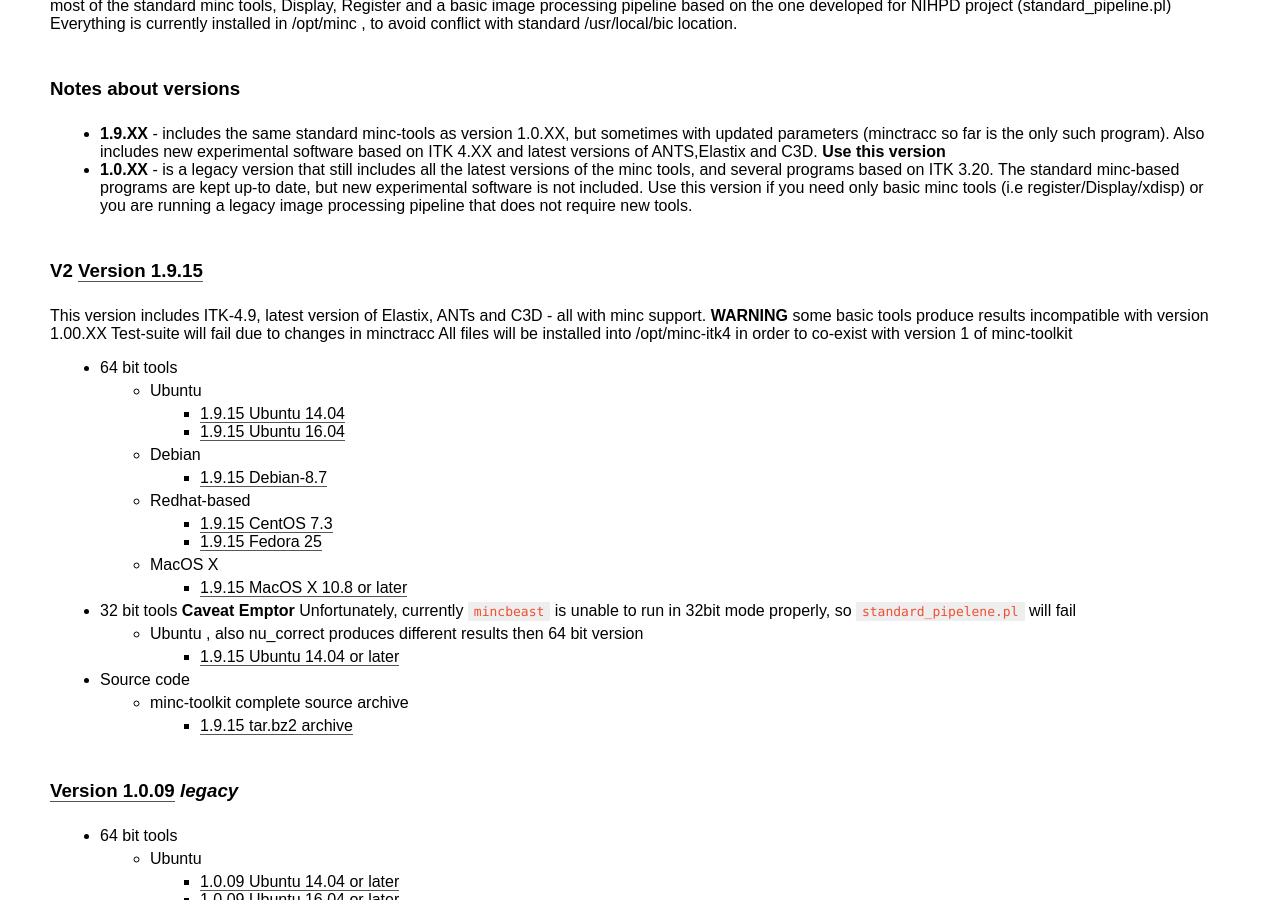
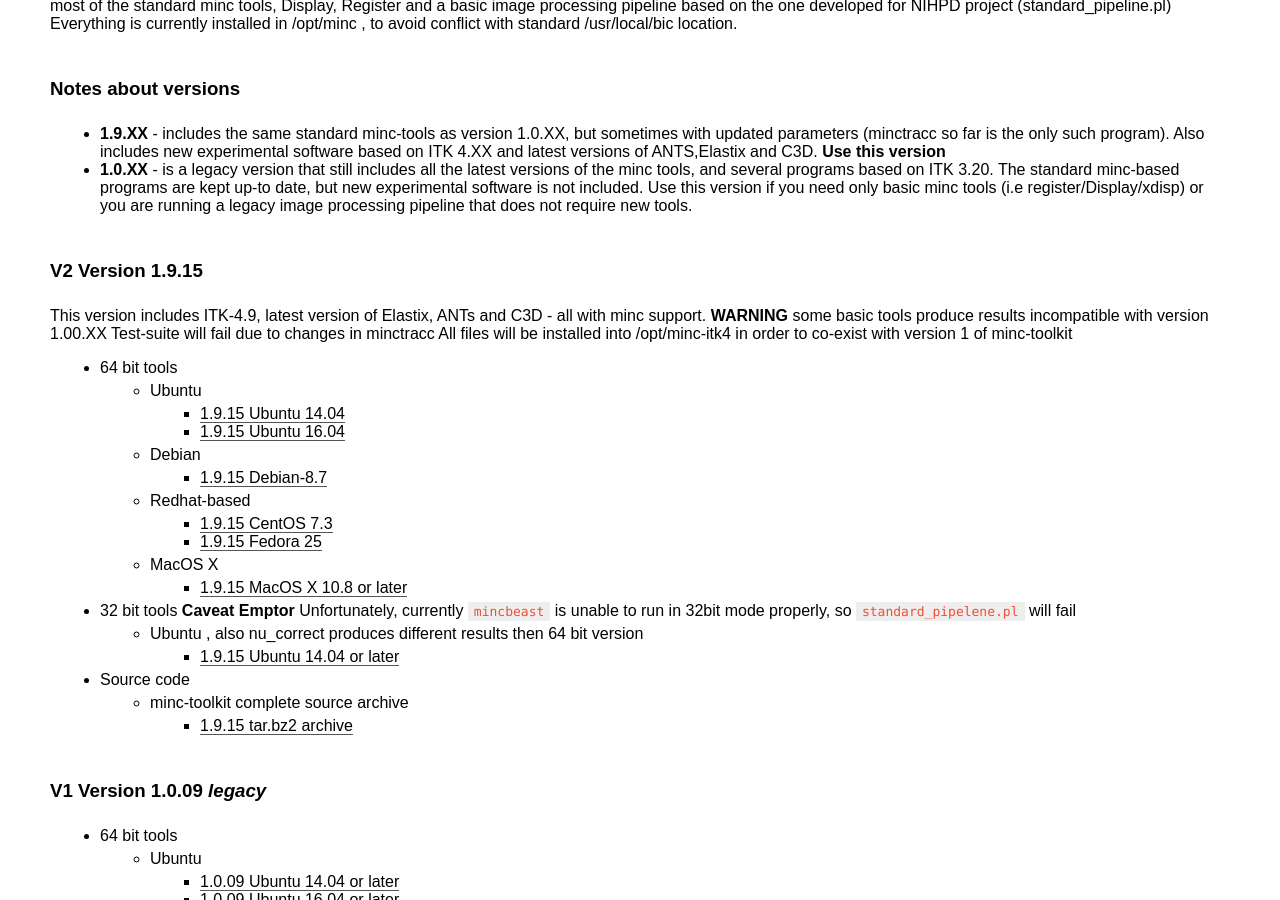
Before and after one commit to BIC-MNI/BIC-MNI.github.io, a Jekyll site: the page built from index.md, in a window 1280 px wide and 900 px high, scrolled down 867 px. Built offline with Jekyll 4.4.1, drawn with Linux system fonts in a browser that asks for light colours; some web fonts are replaced; some of the changed lines change nothing that is shown.

Commit message:
Updated links

```diff
--- a/index.md
+++ b/index.md
@@ -5,8 +5,8 @@
 ## Contents:
 * [MINC Toolkit](#MINC-Tool-Kit)
   * [MINC Toolkit versions](#notes-about-versions)
-  * Version 2 [Version 1.9.15](#v2)
-  * Version 1 [Version 1.0.09](#v1) *Legacy*
+  * Version 2 [Version 1.9.15](#v2-version-1915)
+  * Version 1 [Version 1.0.09](#v1-version-1009-legacy) *Legacy*
   * [Virtual Machine](#virtual-machine)
   * [Data files and models](#data-files-and-models)
   * [Previous versions](#previous-versions)
@@ -42,7 +42,7 @@
   The standard minc-based programs are kept up-to date, but new experimental software is not included. Use this version if you need
   only basic minc tools (i.e register/Display/xdisp) or you are running a legacy image processing pipeline that does not require new tools.
 
-### V2 [Version 1.9.15](#v2)
+### V2 Version 1.9.15
 This version includes ITK-4.9, latest version of Elastix, ANTs and C3D - all with minc support. **WARNING** some basic tools produce results incompatible with version 1.00.XX Test-suite will fail due to changes in minctracc
 All files will be installed into /opt/minc-itk4 in order to co-exist with version 1 of minc-toolkit
 
@@ -64,7 +64,7 @@
   * minc-toolkit complete source archive
     * [1.9.15 tar.bz2 archive](http://packages.bic.mni.mcgill.ca/minc-toolkit/minc-toolkit-v2-1.9.15-20170529.tar.bz2)
 
-### [Version 1.0.09](#v1) *legacy*
+### V1 Version 1.0.09 *legacy*
 - 64 bit tools
   * Ubuntu
     * [1.0.09 Ubuntu 14.04 or later](http://packages.bic.mni.mcgill.ca/minc-toolkit/Debian/minc-toolkit-1.0.09-20170529-Ubuntu_14.04-x86_64.deb)
```
